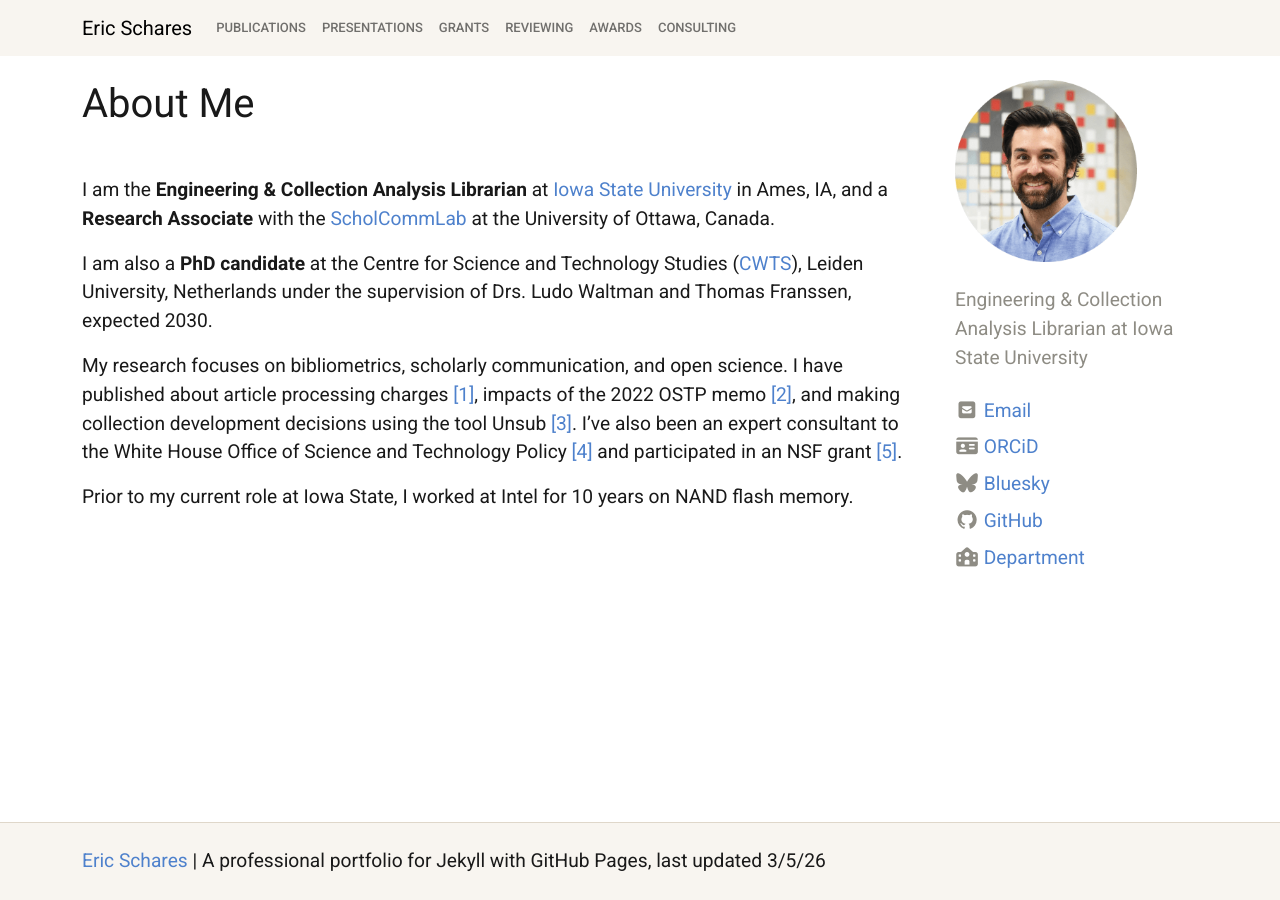
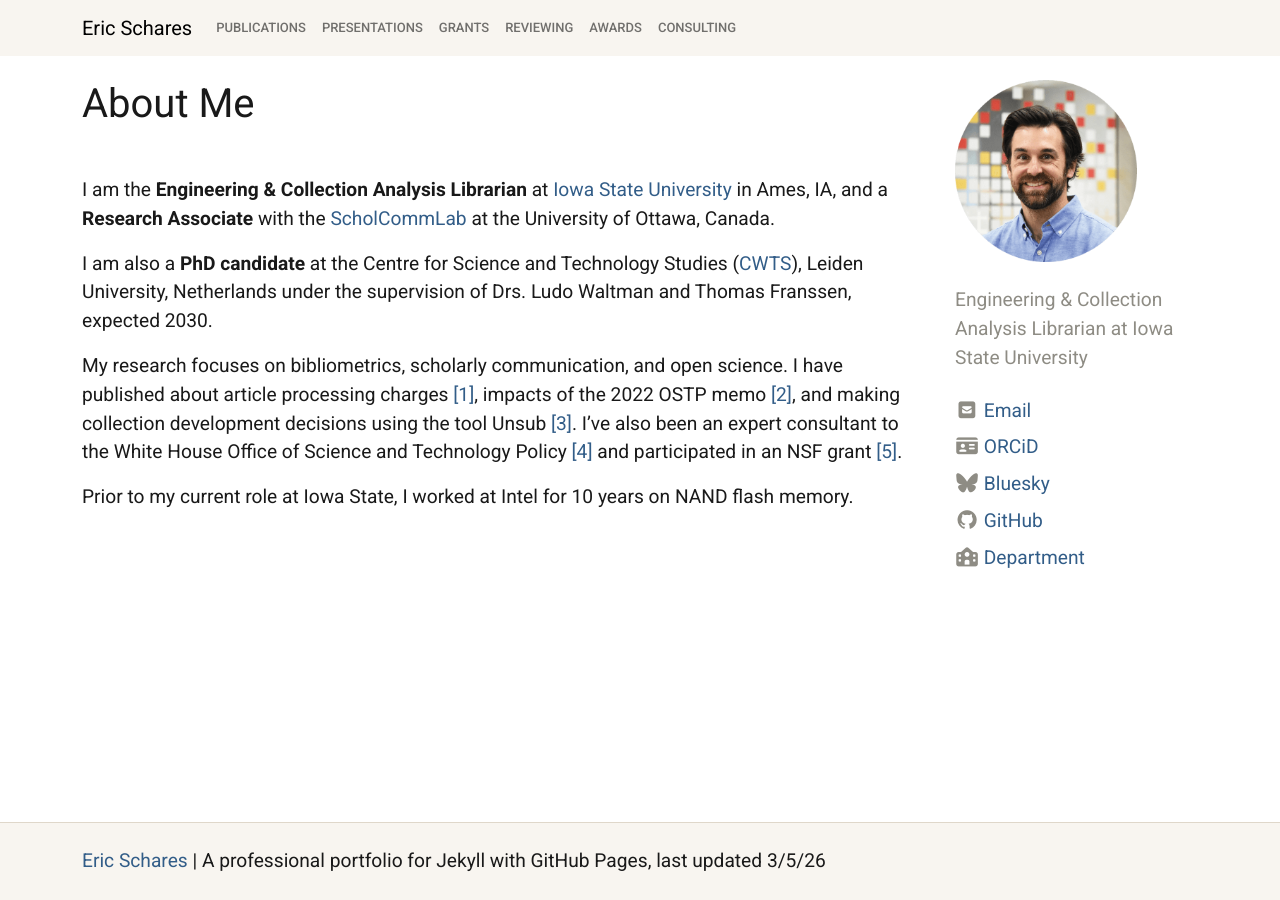
Before and after one commit to eschares/eschares.github.io, a Jekyll site: the page built from index.md, in a window 1280 px wide. Built offline with Jekyll 4.4.1, drawn with Linux system fonts in a browser that asks for light colours; nearby versions of some CDN libraries.

Commit message:
blue that goes with sandstone theme

```diff
--- a/_config.yml
+++ b/_config.yml
@@ -73,7 +73,7 @@ bootswatch: sandstone #flatly
 # THEME FONTS [optional!]
 base-font-size: 1.2em
 text-color: "#191919"
-link-color: "#4e81cc" # darker blue     "#0d6efd"  #standard blue
+link-color: "#325d88" # darker blue     "#0d6efd"  #standard blue
 base-font-family: # comment out for bootstrap defaults. e.g. Roboto
 font-cdn: # add font stylesheet, e.g. <link href="https://fonts.googleapis.com/css?family=Roboto&display=swap" rel="stylesheet">
 
```
